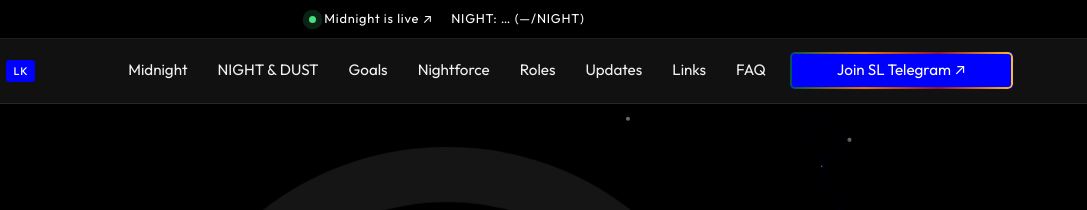
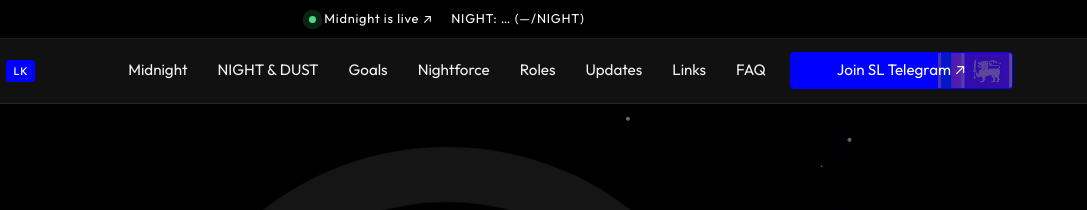
Before and after one commit to MALITH1122/midnightsrilanka-site, a plain HTML site: page index.html in a window 1280 px wide. Shown: the top 210 px of the page, 193-1280 px from the left. Drawn offline with Linux system fonts and the light colour scheme; no server answers; animation ran at ten frames a second.

Commit message:
Telegram button: Sri Lanka flag fading in from the right
Co-Authored-By: Claude Opus 5.5 <noreply@anthropic.com>
Claude-Session: https://claude.ai/code/session_01MKEWAQ4eFiH6Dv4sGsNDiY

```diff
--- a/assets/site.css
+++ b/assets/site.css
@@ -94,7 +94,8 @@ html.noquiz main.quizmain>:not(#soon){display:none!important}
 .nav a:hover .newtag{background:var(--acchov)}
 @media (prefers-reduced-motion:reduce){.newtag,.newtag::after{animation:none}}
 
-/* Join SL Telegram: blue button with a Sri Lanka flag-colour border */
-.hrow .tg{position:relative;isolation:isolate;border-color:transparent;background:var(--acc);transition:box-shadow .25s,background .25s}
-.hrow .tg::before{content:"";position:absolute;inset:-1px;border-radius:5px;padding:2px;background:linear-gradient(90deg,#00534e,#eb7400,#8d153a,#ffbe29);-webkit-mask:linear-gradient(#000 0 0) content-box,linear-gradient(#000 0 0);-webkit-mask-composite:xor;mask:linear-gradient(#000 0 0) content-box exclude,linear-gradient(#000 0 0);pointer-events:none}
-.hrow .tg:hover{background:var(--acchov);box-shadow:0 0 16px rgba(255,190,41,.35)}
+/* Join SL Telegram: blue button with the Sri Lanka flag fading in from the right (flag: flag-icons, MIT) */
+.hrow .tg{position:relative;overflow:hidden;isolation:isolate;background:var(--acc);border-color:var(--acc)}
+.hrow .tg::before{content:"";position:absolute;inset:0;z-index:-1;pointer-events:none;background:url(/assets/lk-flag.svg) right center/auto 160% no-repeat;opacity:.38;-webkit-mask:linear-gradient(90deg,transparent 25%,#000 85%);mask:linear-gradient(90deg,transparent 25%,#000 85%);transition:opacity .25s}
+.hrow .tg:hover{background:var(--acchov)}
+.hrow .tg:hover::before{opacity:.5}
```
Also changed, not shown: assets/lk-flag.svg (added).
